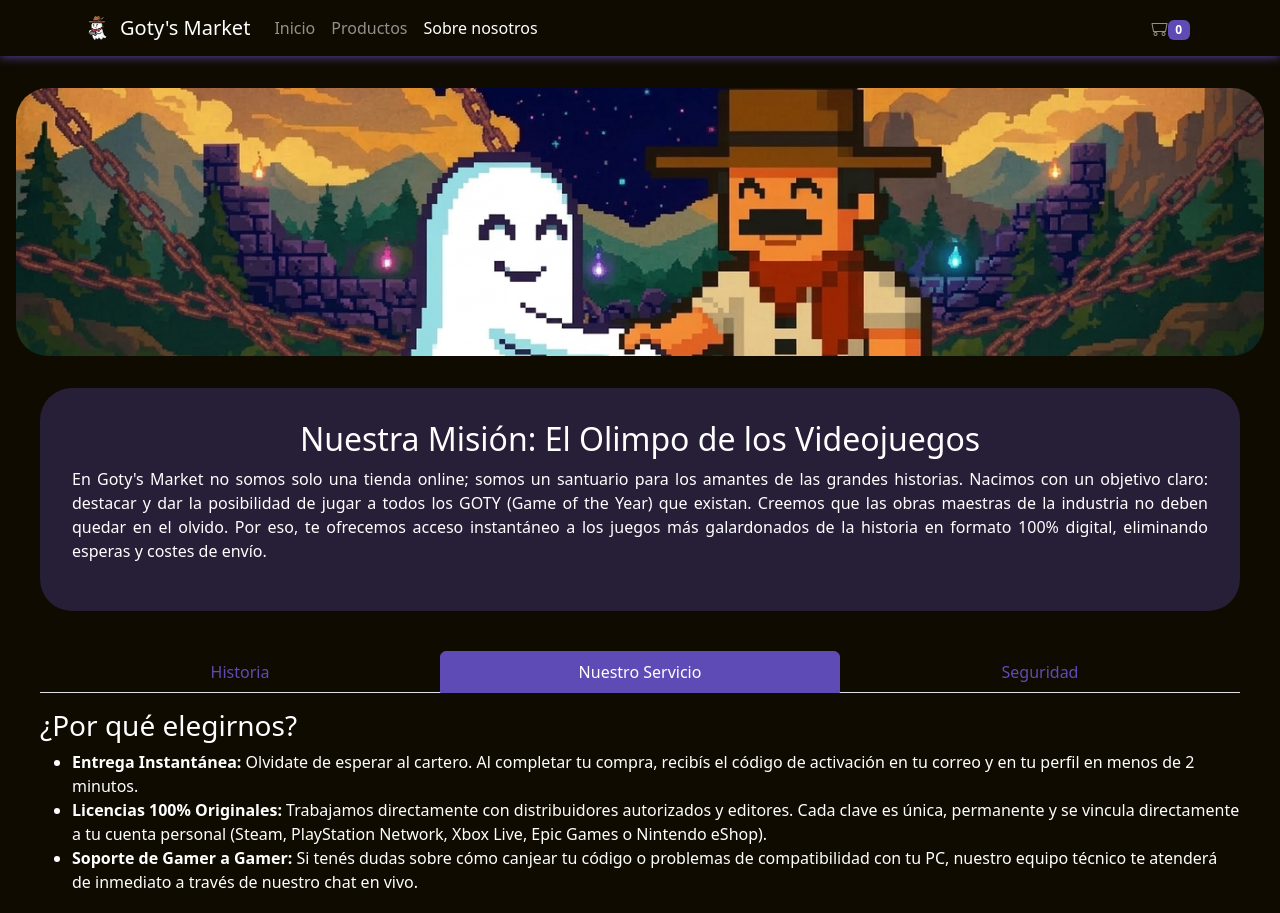
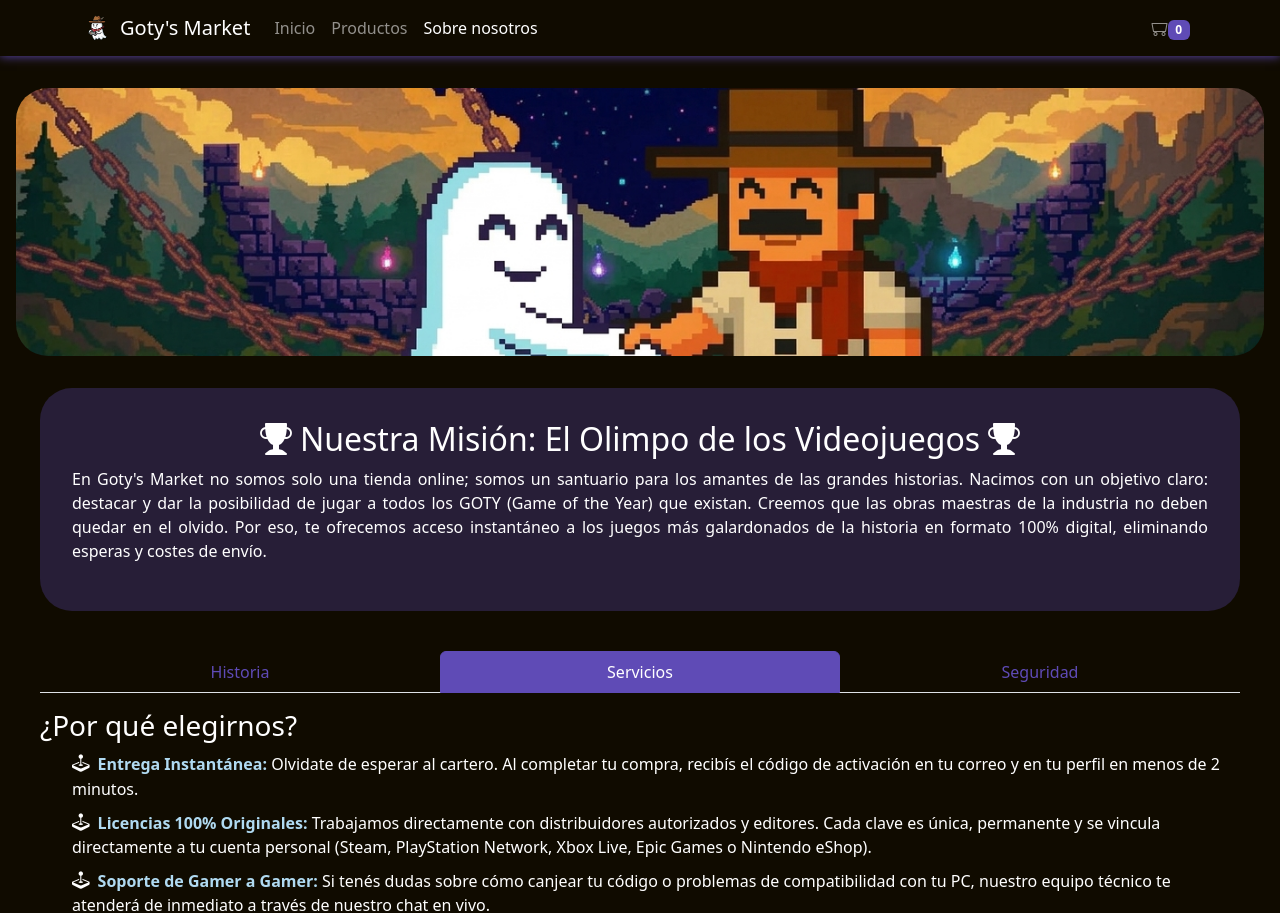
Before and after one commit to tobyy-m/gotys-market, a React (Vite) app: page /nosotros in a window 1280 px wide. Shown: the top 913 px of the page. Built offline with nearby package versions, Linux system fonts and the light colour scheme.

Commit message:
mejora del readme, agregacion de un scroll hacia arriba automatico, mejora del css de nosotros y cambios leves en el carrusel

```diff
--- a/src/App.css
+++ b/src/App.css
@@ -207,6 +207,19 @@ body {
 .pestañas-nosotros .nav-link:hover {
     color: #fff;
 }
+.pestaña-texto{
+  list-style: none;
+}
+.pestaña-texto li{
+  margin-bottom: 8px;
+}
+.pestaña-texto i{
+  margin-right: 0.5rem;
+  font-size: 1.1rem;
+}
+.pestaña-texto b{
+  color: #B0DAF1;
+}
 
 @media (max-width: 767px) {
   .carousel-caption h3 {
--- a/src/components/Carrusel.jsx
+++ b/src/components/Carrusel.jsx
@@ -4,7 +4,7 @@ import { productos } from "../data/productos"
 import { Link } from 'react-router-dom';
 
 function Carrusel() {
-  const destacados = productos.filter(elemento => elemento.puntuacion >= 9.0)
+  const destacados = productos.filter(elemento => elemento.puntuacion >= 9.0 && elemento.stock>0)
   return (
     <Carousel className={styles.carrusel}>
       {destacados.map(e => (
--- a/src/components/Pestañas.jsx
+++ b/src/components/Pestañas.jsx
@@ -10,23 +10,23 @@ function Pestañas() {
             justify
         >
             <Tab eventKey="home" title="Historia">
-                <p>Todo comenzó con un debate interminable entre amigos: <i>¿Cuál ha sido el mejor juego de la historia?</i> Nos dimos cuenta de lo difícil que era encontrar, en un solo lugar, una plataforma que reuniera exclusivamente a los ganadores del máximo galardón del gaming, garantizando códigos oficiales y entrega inmediata.
+                <p className="pestaña-texto">Todo comenzó con un debate interminable entre amigos: <b>¿Cuál ha sido el mejor juego de la historia?</b> Nos dimos cuenta de lo difícil que era encontrar, en un solo lugar, una plataforma que reuniera exclusivamente a los ganadores del máximo galardón del gaming, garantizando códigos oficiales y entrega inmediata.
                     Así nació la idea de crear un espacio puro, sin el ruido de lanzamientos genéricos. Queríamos un mercado exclusivo para los "Juegos del Año", diseñado por gamers y para gamers. Lo que empezó como un proyecto de dos amigos se convirtió en Goty's Market. ¡Sé parte de esta pequeña comunidad gamer!</p>
             </Tab>
-            <Tab eventKey="profile" title="Nuestro Servicio" >
+            <Tab eventKey="profile" title="Servicios" >
                 <h3>¿Por qué elegirnos?</h3>
-                <ul>
-                    <li><b>Entrega Instantánea:</b> Olvidate de esperar al cartero. Al completar tu compra, recibís el código de activación en tu correo y en tu perfil en menos de 2 minutos.</li>
-                    <li><b>Licencias 100% Originales:</b> Trabajamos directamente con distribuidores autorizados y editores. Cada clave es única, permanente y se vincula directamente a tu cuenta personal (Steam, PlayStation Network, Xbox Live, Epic Games o Nintendo eShop).</li>
-                    <li><b>Soporte de Gamer a Gamer:</b> Si tenés dudas sobre cómo canjear tu código o problemas de compatibilidad con tu PC, nuestro equipo técnico te atenderá de inmediato a través de nuestro chat en vivo.</li>
+                <ul className="pestaña-texto">
+                    <li><i className="bi bi-joystick"></i><b>Entrega Instantánea:</b> Olvidate de esperar al cartero. Al completar tu compra, recibís el código de activación en tu correo y en tu perfil en menos de 2 minutos.</li>
+                    <li><i className="bi bi-joystick"></i><b>Licencias 100% Originales:</b> Trabajamos directamente con distribuidores autorizados y editores. Cada clave es única, permanente y se vincula directamente a tu cuenta personal (Steam, PlayStation Network, Xbox Live, Epic Games o Nintendo eShop).</li>
+                    <li><i className="bi bi-joystick"></i><b>Soporte de Gamer a Gamer:</b> Si tenés dudas sobre cómo canjear tu código o problemas de compatibilidad con tu PC, nuestro equipo técnico te atenderá de inmediato a través de nuestro chat en vivo.</li>
                 </ul>
             </Tab>
             <Tab eventKey="longer-tab" title="Seguridad">
                 <h3>Para tu total tranquilidad, operamos bajo los más estrictos estándares del comercio electrónico:</h3>
-                <ul>
-                    <li><b>Garantía de Activación:</b> Nos aseguramos de que cada clave digital funcione de inmediato. En el remoto caso de que un código presente un error de región o de servidor, nuestro sistema lo reemplaza de forma automática tras verificarlo con soporte.</li>
-                    <li><b>Política de Reembolso Digital:</b> Cumpliendo con la normativa de bienes digitales, si compraste un juego por error y no has visualizado ni canjeado la clave de activación, podés solicitar la devolución íntegra de tu dinero dentro de los primeros 14 días.</li>
-                    <li><b>Transacciones 100% Cifradas:</b> Tu seguridad es nuestra prioridad. No almacenamos tus datos bancarios; todas las compras se procesan de forma segura a través de pasarelas cifradas SSL con PayPal, Stripe y las principales tarjetas de crédito/débito.</li>
+                <ul className="pestaña-texto">
+                    <li><i className="bi bi-joystick"></i><b>Garantía de Activación:</b> Nos aseguramos de que cada clave digital funcione de inmediato. En el remoto caso de que un código presente un error de región o de servidor, nuestro sistema lo reemplaza de forma automática tras verificarlo con soporte.</li>
+                    <li><i className="bi bi-joystick"></i><b>Política de Reembolso Digital:</b> Cumpliendo con la normativa de bienes digitales, si compraste un juego por error y no has visualizado ni canjeado la clave de activación, podés solicitar la devolución íntegra de tu dinero dentro de los primeros 14 días.</li>
+                    <li><i className="bi bi-joystick"></i><b>Transacciones 100% Cifradas:</b> Tu seguridad es nuestra prioridad. No almacenamos tus datos bancarios; todas las compras se procesan de forma segura a través de pasarelas cifradas SSL con PayPal, Stripe y las principales tarjetas de crédito/débito.</li>
                 </ul>
             </Tab>
         </Tabs>
--- /dev/null
+++ b/src/components/ScrollToTop.jsx
@@ -0,0 +1,17 @@
+import { useEffect } from 'react';
+import { useLocation } from 'react-router-dom';
+
+function ScrollToTop() {
+  const { pathname } = useLocation();
+
+  useEffect(() => {
+    window.scrollTo({
+      top: 0,
+      behavior: 'smooth'
+    });
+  }, [pathname]);
+
+  return null;
+}
+
+export default ScrollToTop;
--- a/src/main.jsx
+++ b/src/main.jsx
@@ -5,10 +5,12 @@ import "bootstrap/dist/css/bootstrap.min.css"
 import 'bootstrap-icons/font/bootstrap-icons.css'
 import { BrowserRouter } from 'react-router-dom'
 import "./App.css"
+import ScrollToTop from './components/ScrollToTop.jsx'
 
 createRoot(document.getElementById('root')).render(
   <StrictMode>
     <BrowserRouter>
+    <ScrollToTop/>
       <App />
     </BrowserRouter>
   </StrictMode>,
--- a/src/pages/Inicio.jsx
+++ b/src/pages/Inicio.jsx
@@ -1,6 +1,6 @@
 import { Link } from "react-router-dom";
 import Carrusel from "../components/Carrusel";
-import { Button, Image } from "react-bootstrap";
+import { Button} from "react-bootstrap";
 import Grilla from "../components/Grilla"
 import ProductoCard from "../components/ProductoCard"
 import { productos } from "../data/productos"
@@ -8,11 +8,11 @@ import styles from "./Inicio.module.css";
 
 function Inicio() {
   const destacados = productos.filter((elemento => elemento.puntuacion > 7.5)).slice(0, 4).map(im => im)
-  const vendidos = productos.filter((elemento => elemento.stock <=10  && elemento.stock >0)).slice(0, 4).map(im => im)
+  const vendidos = productos.filter((elemento => elemento.stock <= 10 && elemento.stock > 0)).slice(0, 4).map(im => im)
   return (
     <>
       <main>
-        <Carrusel/>
+        <Carrusel />
         <section>
           <div className={styles.div}>
             <h1 className={styles.titulo}>PRODUCTOS DESTACADOS</h1>
@@ -24,11 +24,11 @@ function Inicio() {
           </div>
         </section>
         <div className={styles.div}>
-          <Button className="boton-ver-producto" as={Link} to={'/productos'} variant="outline-info" style={{ alignSelf: "flex-end", margin: "10px"  }}> Ver catálogo</Button>
+          <Button className="boton-ver-producto" as={Link} to={'/productos'} variant="outline-info" style={{ alignSelf: "flex-end", margin: "10px" }}> Ver catálogo</Button>
         </div>
         <div className="presentacion text-center my-4 px-3">
           <Link to={`/nosotros`}>
-          <Image src="/img/logo.webp" rounded width={100} height={90}  alt="logo" title="logo"/>
+            <img src="/img/logo.webp"  alt="logo" title="logo" style={{width: "100px", height:"90px"}}/>
           </Link>
           <p className={styles.texto}> Goty's Market, una web dedicada puramente a juegos, con el objetivo de destacar y dar la posibilidad de jugar a todos los Gotys que existan. Sé parte de esta pequeña comunidad gamer.</p>
         </div>
--- a/src/pages/Nosotros.jsx
+++ b/src/pages/Nosotros.jsx
@@ -10,7 +10,7 @@ function Nosotros() {
             <main>
                 <img src="/img/imagenNosotros.webp" alt="banner nosotros" title="banner nosotros" className={styles.imagen} />
                 <div className={styles.caja}>
-                    <h2 className={styles.titulo}>Nuestra Misión: El Olimpo de los Videojuegos</h2>
+                    <h2 className={styles.titulo}><i className="bi bi-trophy-fill" style={{marginRight: "0.5rem"}}/>Nuestra Misión: El Olimpo de los Videojuegos<i className="bi bi-trophy-fill" style={{marginLeft: "0.5rem"}}/></h2>
                     <p>En Goty's Market no somos solo una tienda online; somos un santuario para los amantes de las grandes historias. Nacimos con un objetivo claro: destacar y dar la posibilidad de jugar a todos los GOTY (Game of the Year) que existan. Creemos que las obras maestras de la industria no deben quedar en el olvido. Por eso, te ofrecemos acceso instantáneo a los juegos más galardonados de la historia en formato 100% digital, eliminando esperas y costes de envío.</p>
                 </div>
                 <Pestañas/>
```
Also changed, not shown: src/pages/Inicio.module.css (+5 -4 lines), 1 other file (tests, documents, lock files or other folders).
